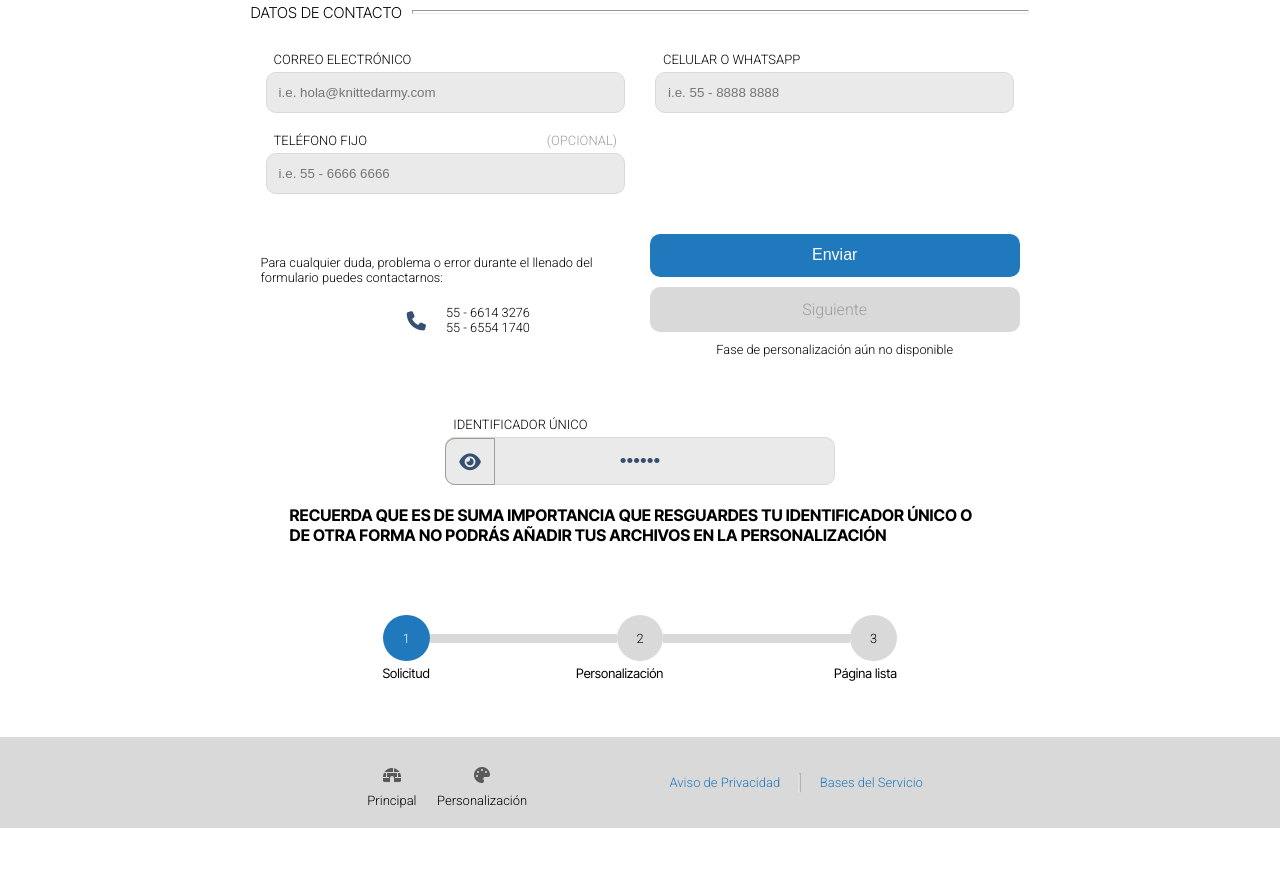
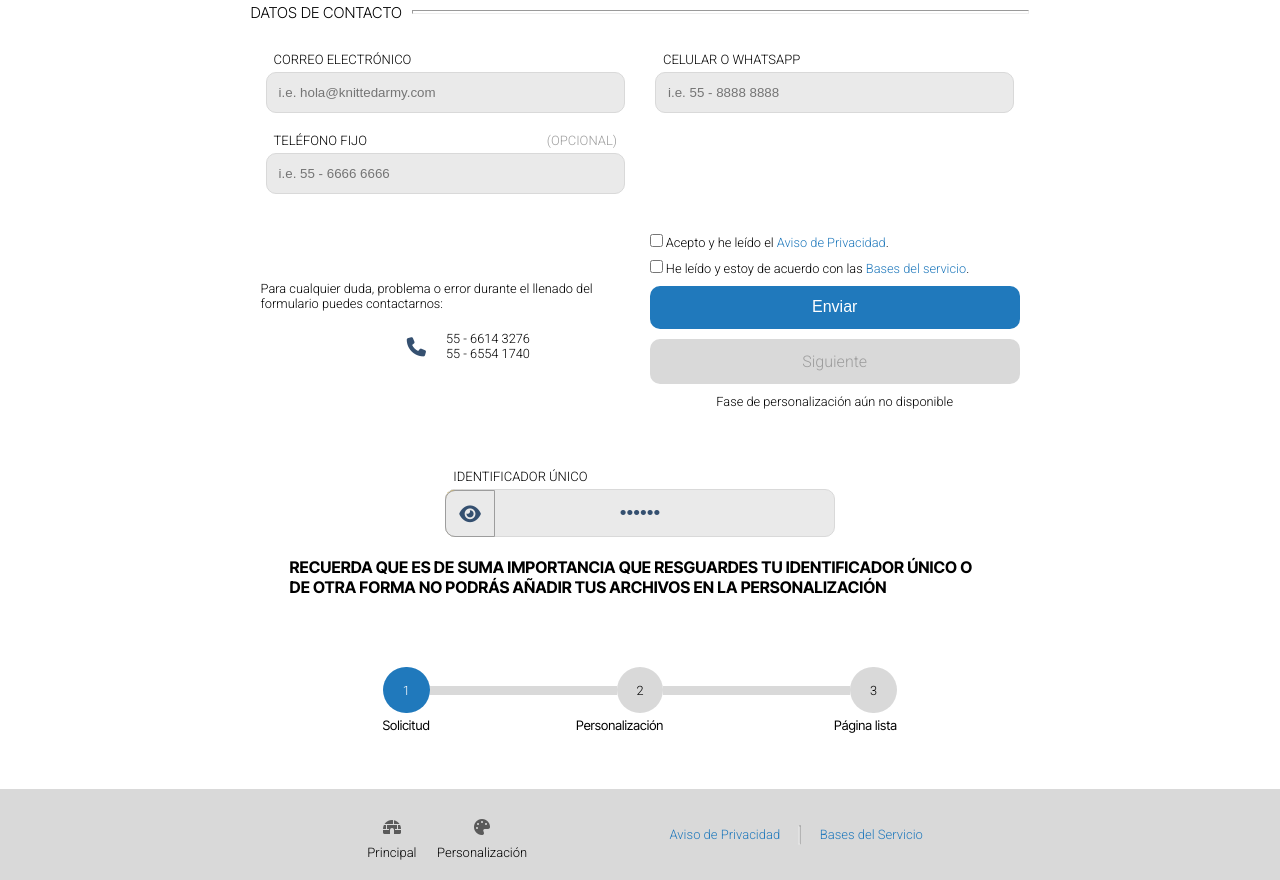
Before and after one commit to KanaAjaw/Kana-Cooperativa, a plain HTML site: page landing_page/solicitud.html in a window 1280 px wide. Shown: the part 757-1637 px from the top of the page. Before the commit the page ends 1585 px from the top, so only its background shows below. Drawn offline with Linux system fonts and the light colour scheme.

Commit message:
Se agregan checkbox para el Aviso de privacidad y Bases del servicio

```diff
--- a/landing_page/Estilos/Solicitud.css
+++ b/landing_page/Estilos/Solicitud.css
@@ -102,7 +102,7 @@
     width: 95%;
     margin: 10px auto;
 }
-.botones_envio a:nth-child(2) {
+.botones_envio p:nth-child(4) {
     margin-bottom: 0px;
     cursor: not-allowed;
     color: var(--gris_fuerte);
--- a/landing_page/Scripts/Solicitud.js
+++ b/landing_page/Scripts/Solicitud.js
@@ -81,6 +81,7 @@ function registrar_nueva_solicitud() {
         id_unico.setAttribute('generado','')
         id_visualizar.setAttribute('ocultar', '')
         mostrar_notificacion(true)
+        formulario.reset()
     }catch(error){
         console.log('Error en envío de solicitud >> ' + error)
 
--- a/landing_page/solicitud.html
+++ b/landing_page/solicitud.html
@@ -130,8 +130,14 @@
                             </div>
 
                             <div class="botones_envio">
+                                <div class="contenedor_privacidad">
+                                    <input type="checkbox" id="acepto_aviso_privacidad" required> Acepto y he leído el <a  target="_blank" href="https://coda.io/d/_daaeYZnrOMM/Aviso-de-privacidad_sum0C">Aviso de Privacidad</a>.
+                                </div>
+                                <div class="contenedor_bases">
+                                    <input type="checkbox" id="acepto_bases_servicio" required> He leído y estoy de acuerdo con las <a  target="_blank" href="https://coda.io/d/_daaeYZnrOMM/Bases-del-servicio_suFAr">Bases del servicio</a>.
+                                </div>
                                 <input type="submit" id="enviar" class="boton" value="Enviar"></input>
-                                <a id="siguiente" class="boton">Siguiente</a>
+                                <p id="siguiente" class="boton">Siguiente</p>
                                 <small>Fase de personalización aún no disponible</small>
                             </div>
                         </div>
```
